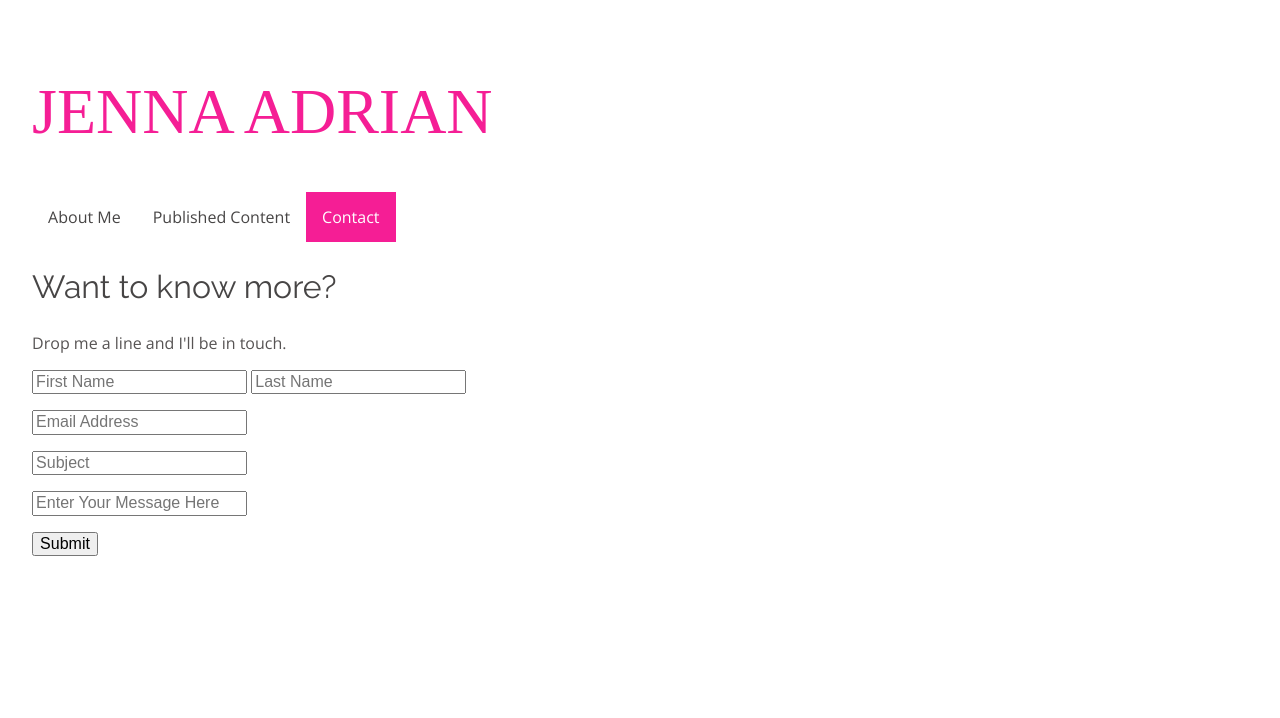
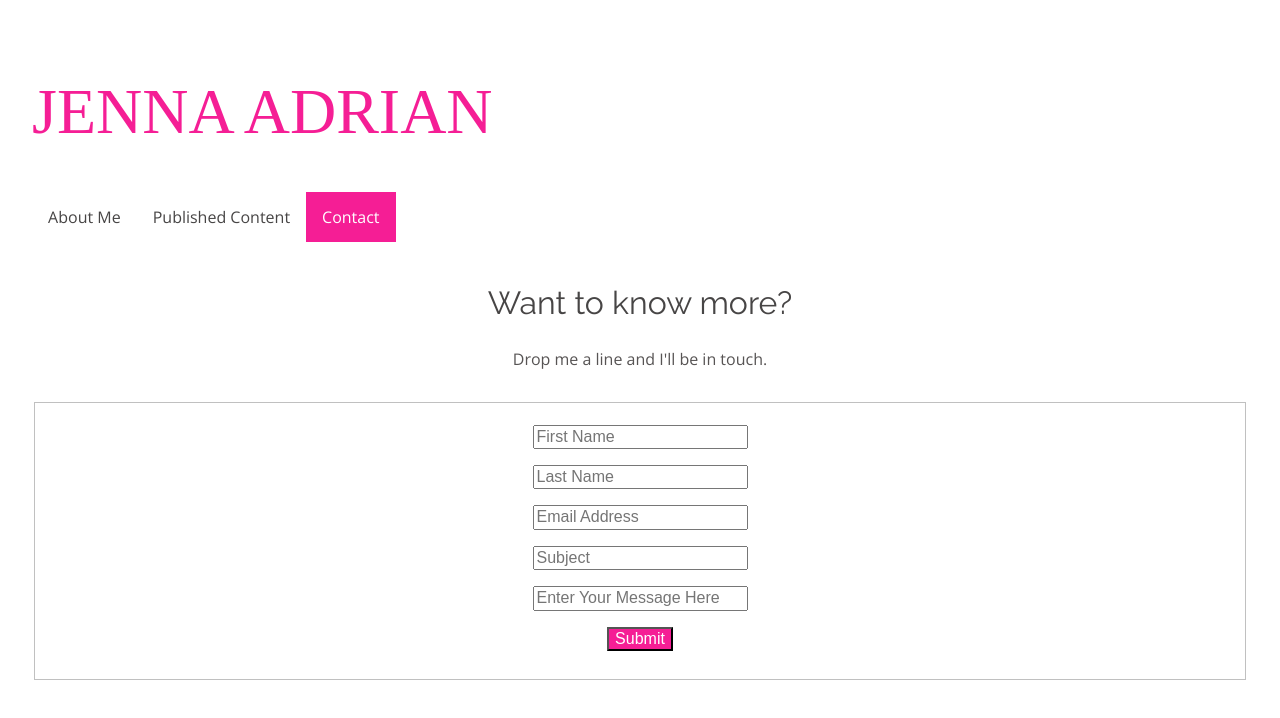
Before and after one commit to jenadrian/idm-222-repository, a plain HTML site: page HTML/contact-me.html in a window 1280 px wide. Drawn offline with nearby package versions, Linux system fonts and the light colour scheme.

Commit message:
various UI changes
Made nav, logo, and responsiveness all happen at the same time. Tabbed
and organized  HTML sheets

```diff
--- a/CSS/master.css
+++ b/CSS/master.css
@@ -30,7 +30,7 @@ ul.topnav li a.active {
 
 ul.topnav li.right {float: right;}
 
-@media screen and (max-width: 600px){
+@media screen and (max-width: 800px){
     ul.topnav li.right,
     ul.topnav li {float: none;}
 }
@@ -56,11 +56,17 @@ img{
   height:auto;
 }
 
-@media screen and (min-width:1000px){
+@media screen and (min-width:800px){
 .logo{
 display: none;
 }
 }
+@media screen and (max-width:800px){
+h1{
+  text-align: center;
+}
+}
+
 
 .row{
   overflow: auto;
@@ -70,7 +76,7 @@ display: none;
 
 }
 
-@media screen and (min-width: 700px) {
+@media screen and (min-width: 800px) {
 [class*="col-"] {
   /*background-color: rgba(45, 157, 192, 0.2);
   border: 1px solid #2d9dc0;
@@ -98,3 +104,17 @@ display: none;
     float: left;
   }
 }
+
+#contact{
+  text-align: center;
+}
+
+form{
+  text-align: center;
+}
+
+#submit-button{
+  background-color: #F51E95;
+  color: white;
+  font: font: 100% 'Open Sans', sans-serif;
+}
--- a/HTML/contact-me.html
+++ b/HTML/contact-me.html
@@ -3,13 +3,13 @@
   <head>
     <meta charset="utf-8">
     <meta name="viewport" content="width=device-width, initial-scale=1.0">
+    <link href="https://fonts.googleapis.com/css?family=Open+Sans:300|Raleway" rel="stylesheet">
     <link rel="stylesheet" type="text/css" href="../CSS/normalize.css">
     <link rel="stylesheet" type="text/css" href="../CSS/master.css">
-      <link href="https://fonts.googleapis.com/css?family=Open+Sans:300|Raleway" rel="stylesheet">
     <title>Jenna Adrian Creative</title>
   </head>
     <body>
-    <div id="wrapper">
+      <header>
         <h1>JENNA <br class="logo"> ADRIAN</h1>
           <ul class="topnav">
             <li><a href="about-me.html">About Me</a></li>
@@ -17,11 +17,21 @@
             <li><a class="active" href="contact-me.html">Contact</a></li>
             <!--<li class="right"><a href="contact-me.html">Contact</a></li> once more pages are added, contact me will live here-->
           </ul>
+      </header>
+      <div class="row">
+        <div class="col-12">
+          <div id="contact">
           <h2>Want to know more?</h2>
           <p>Drop me a line and I'll be in touch.</p>
+        </div>
+      </div>
+    </div>
 <form onsubmit="event.preventDefault();">
+<fieldset>
   <p>
     <input id="fname" name="fname" type="text" placeholder="First Name" required>
+  </p>
+  <p>
     <input id="lname" name="lname" type="text" placeholder="Last Name" required>
   </p>
   <p>
@@ -34,11 +44,11 @@
     <input id="message" name="message" type="text" placeholder="Enter Your Message Here" required>
   </p>
   <p>
-    <input type="submit">
+    <input id="submit-button" type="submit">
   </p>
+</fieldset>
 </form>
 <div id="displayMsg">
 </div>
-</div>
   </body>
 </html>
```
Also changed, not shown: HTML/about-me.html (+0 -1 lines), HTML/published-content.html (+5 -3 lines). Lines whose indentation alone changed are shown as unchanged.
